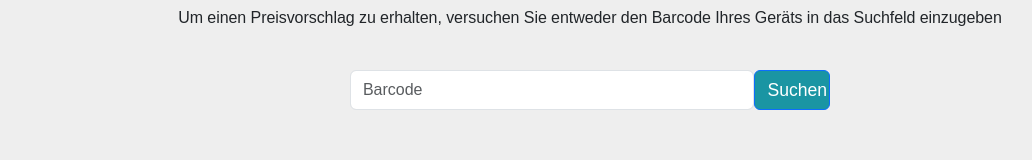
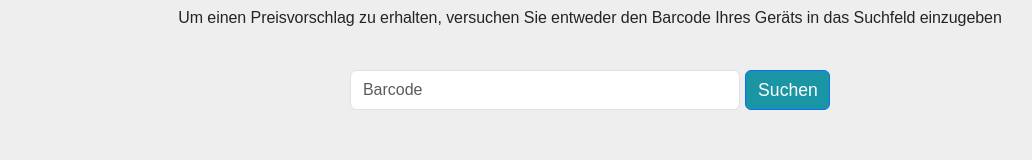
Before and after one commit to Handingo/Ankauf-Proto, a React (Create React App) app: page / in a window 1280 px wide. Shown: the part 253-413 px from the top of the page, without its empty margins (50-1082 px from the left). Built offline with nearby package versions, Linux system fonts and the light colour scheme.

Commit message:
Fixed search button design

```diff
--- a/src/App.css
+++ b/src/App.css
@@ -211,6 +211,11 @@ button {
     background-color: #1a95a3
 }
 
+#button-search {
+    margin-left: 1%;
+    min-width: 85px;
+}
+
 /*.Steps p {
     display: flex;
     justify-content: center;
```
